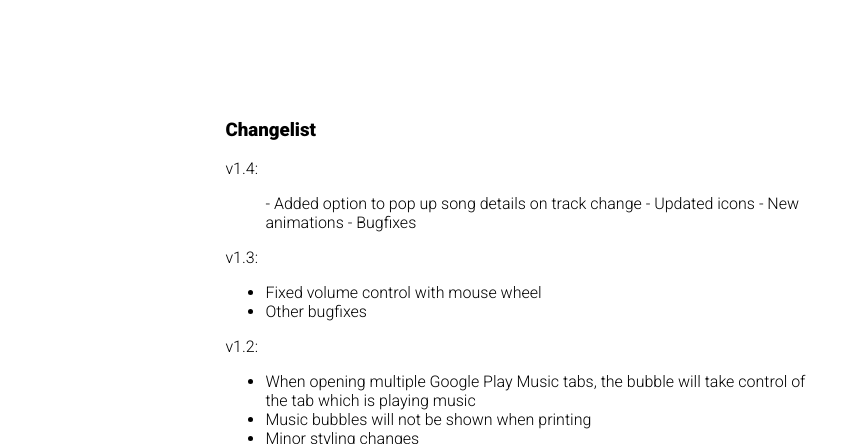
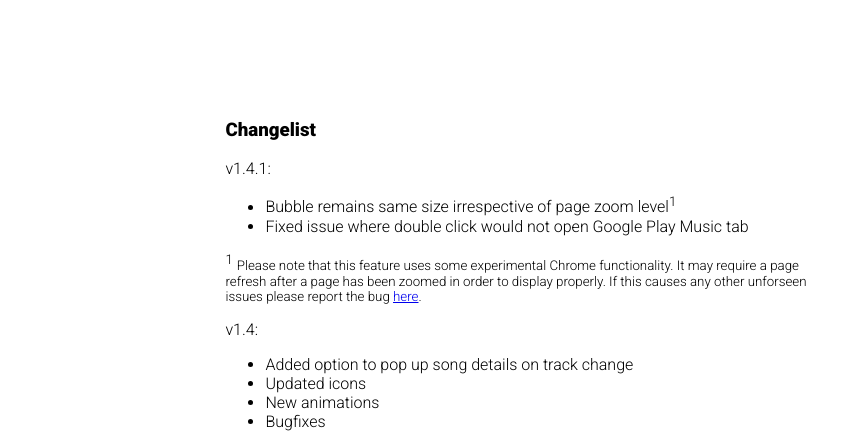
Before and after one commit to zeppu/music-bubbles, a browser extension: page options.html in a window 1280 px wide. Shown: the top 444 px of the page, 436-1280 px from the left. Drawn offline with Linux system fonts and the light colour scheme.

Commit message:
Bubble remains same size irrespective of page zoom level Fixed issue where double click would not open Google Play Music tab

```diff
--- a/assets/content_script.js
+++ b/assets/content_script.js
@@ -72,7 +72,7 @@ function loadExtension(data) {
 		document.getElementById('gm-bubble-dislike').onclick=gm_Bubble_Control.dislike;
 
 		document.getElementById('gm-bubble-main').onmousewheel=gm_Bubble_Control.scroll;
-		document.getElementById('gm-bubble-main').ondblclick=gm_Bubble_Control.selectPlayer;
+		document.getElementById('gm-bubble-content').ondblclick=gm_Bubble_Control.selectPlayer;
 
 
 		setDraggable();
--- a/options.html
+++ b/options.html
@@ -42,12 +42,19 @@ along with this program. If not, see <http://www.gnu.org/licenses/>.
 			</div>
 			<div class="col" id="changelist-container">
 				<h3>Changelist</h3>
+				<div class="changelist">v1.4.1:
+					<ul>
+						<li>Bubble remains same size irrespective of page zoom level<sup>1</sup></li>
+						<li>Fixed issue where double click would not open Google Play Music tab</li>
+					</ul>
+					<p><sup>1</sup> <small>Please note that this feature uses some experimental Chrome functionality.  It may require a page refresh after a page has been zoomed in order to display properly.  If this causes any other unforseen issues please report the bug <a href="https://plus.google.com/u/0/communities/114213776133869190328">here</a>.</small></p>
+				</div>
 				<div class="changelist">v1.4:
 					<ul>
-						- Added option to pop up song details on track change
-						- Updated icons
-						- New animations
-						- Bugfixes
+						<li>Added option to pop up song details on track change</li>
+						<li>Updated icons</li>
+						<li>New animations</li>
+						<li>Bugfixes</li>
 					</ul>
 				</div>
 				<div class="changelist">v1.3:
```
Also changed, not shown: music.html (+2 -0 lines), manifest.json.
